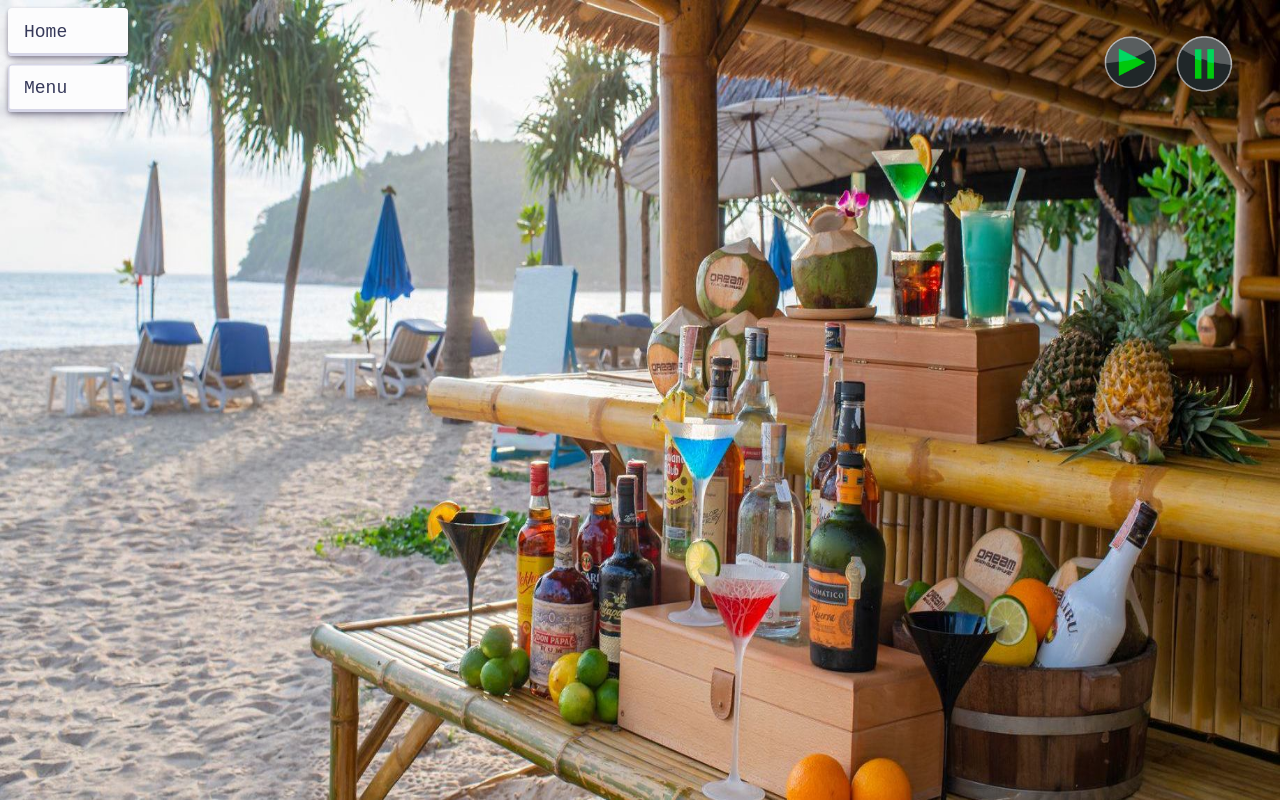
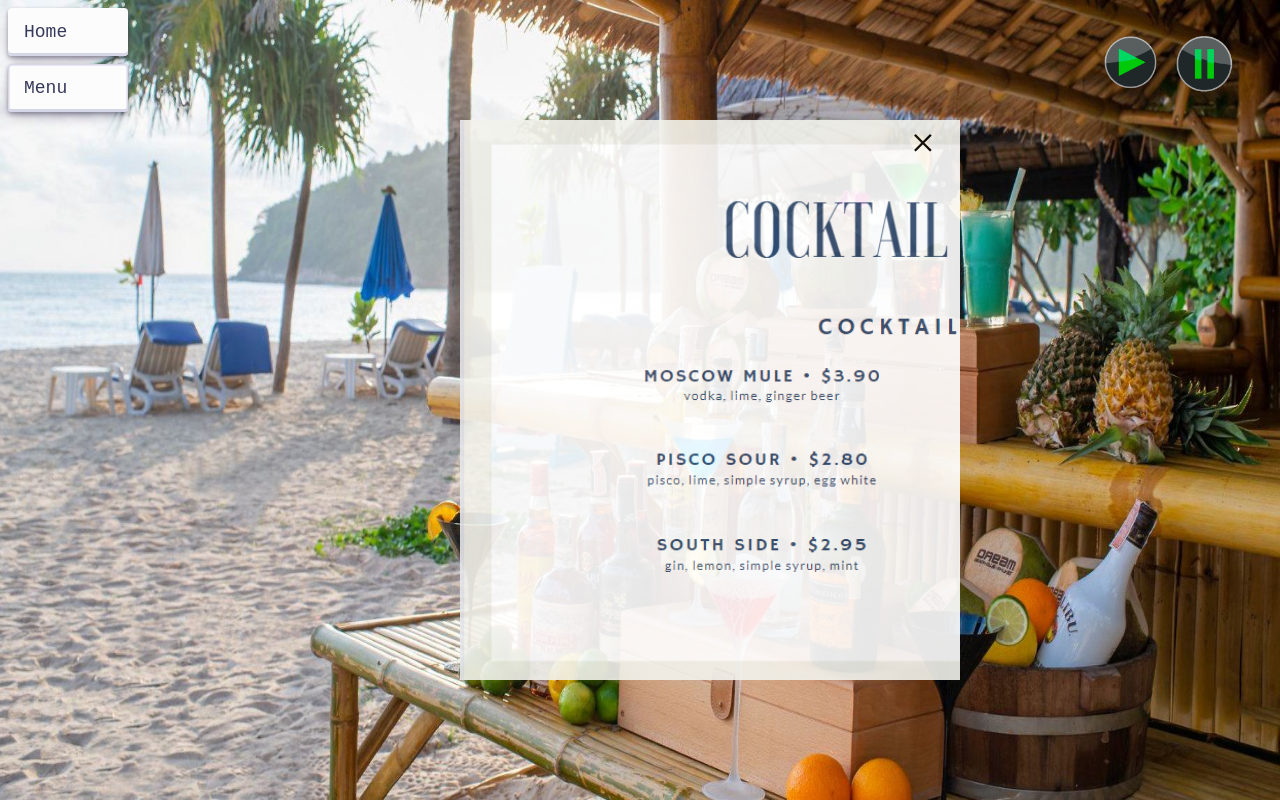
Before and after one commit to Run37927/2800-202210-DTC16, a website: page public/beachbar.html in a window 1280 px wide. Both pictures are taken after a click on the button "Menu". Drawn offline with nearby package versions, Linux system fonts and the light colour scheme.

Commit message:
complete menu

```diff
--- a/public/beachbar.html
+++ b/public/beachbar.html
@@ -5,6 +5,7 @@
         <meta http-equiv="X-UA-Compatible" content="IE=edge">
         <meta name="viewport" content="width=device-width, initial-scale=1.0">
         <title>Beach Bar</title>
+        <link rel="stylesheet" href="https://cdnjs.cloudflare.com/ajax/libs/font-awesome/4.7.0/css/font-awesome.min.css">
         <link rel="stylesheet" href="/css/beachbar.css">
         <script src="https://ajax.googleapis.com/ajax/libs/jquery/3.5.1/jquery.min.js"></script>
     </head>
@@ -18,7 +19,15 @@
                 </form>
             </div>
 
+            <div id="drinkMenu">
+                <a href="javascript:void(0)" class="closebtn" onclick="closeMenu()">&times;</a>
+                <button class="recipe" style="width:120px; height: 20px; border: 2px solid red;   position: absolute;
+                top: 32vh; left: 12vw; opacity: 0;"></button>
+            </div>
 
+            <div id="vodka">
+                <a href="javascript:void(0)" class="closebtn" onclick="closeMenu()">&times;</a>
+            </div>
             <!-- <div class="popup" onclick="drinkMenu()">
                 <button class="drinkButton">Drinks</button>
                 <span class="popuptext" id="myPopup">
--- a/public/beachbar.js
+++ b/public/beachbar.js
@@ -6,9 +6,25 @@ function backHome() {
 const homeButton = document.getElementById("home");
 homeButton.onclick = backHome
 
-// Might be added in rotation of the background audio
-// bar_small_busy_dance_music.mp3
-// bar_small_busy_r&b_music.mp3
+
+function closeMenu() {
+    document.getElementById("drinkMenu").style.width = "0";
+}
+
+function openDrinksMenu() {
+    document.getElementById("drinkMenu").style.width = "500px";
+}
+
+const menuBtn = document.getElementById("menu");
+menuBtn.onclick = openDrinksMenu;
+
+
+// function openRecipe() {
+//     document.getElementById("vodka").style.width = "500px";
+// }
+// const recipeBtn = document.getElementById("recipe");
+// recipeBtn.onclick = openRecipe;
+
 
 // Popup Drink Button Menu
 function drinkMenu() {
--- a/public/css/beachbar.css
+++ b/public/css/beachbar.css
@@ -228,3 +228,33 @@ form input:active {
     opacity: 0;
     cursor:pointer;
 }
+
+
+/* drinks menu */
+div#drinkMenu,
+div#vodka {
+    height: 70%;
+    width: 0;
+    position: fixed;
+    z-index: 1; /* Stay on top */
+    top: 15vh; /* Stay at the top */
+    right: 25vw;
+    /* background-color: #FFF; */
+    opacity: 0.9;
+    overflow-x: hidden; /* Disable horizontal scroll */
+    overflow-y: auto;
+    padding-top: 90px; /* Place content 60px from the top */
+    transition: 0.5s;
+    background: url('/images/drinkmenu.png');
+    background-size: cover;
+}
+
+#drinkMenu .closebtn {
+    position: absolute;
+    top: 0;
+    right: 25px;
+    font-size: 40px;
+    margin-left: 50px;
+    text-decoration: none;
+    color: black;
+  }
```
Also changed, not shown: public/images/drinkmenu.png (added), public/images/recipe.png (added).
